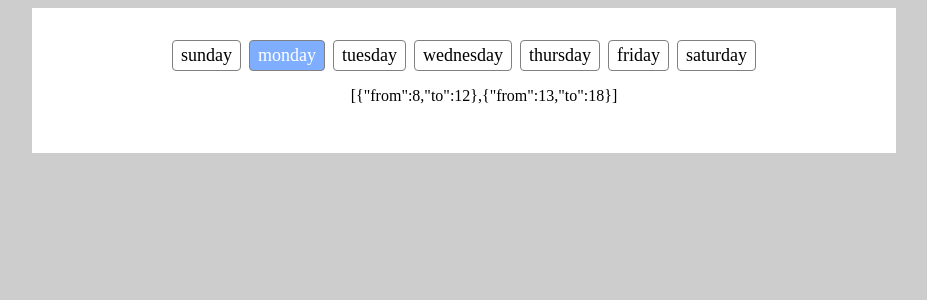
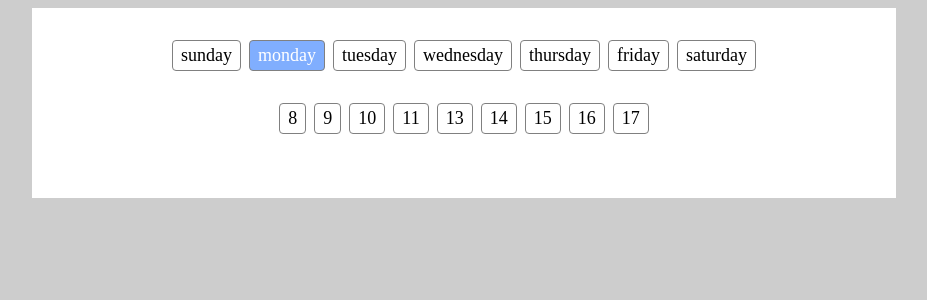
Before and after one commit to devmentorlive/4de3bfe5, a React (Create React App) app: page / in a window 1280 px wide. Both pictures are taken after a click on the item "monday". Shown: the top 300 px of the page, without its empty margins (176-1103 px from the left). Built offline with nearby package versions, Linux system fonts and the light colour scheme.

Commit message:
basic slots

```diff
--- a/src/app/day-names.jsx
+++ b/src/app/day-names.jsx
@@ -2,7 +2,7 @@ import React from "react";
 
 export default function DayNames({ days, selectedDay, setSelectedDay }) {
   return (
-    <ul className="days">
+    <ul className="horizontal">
       {Object.keys(days).map((name) => (
         <li
           onClick={() => setSelectedDay(name)}
--- a/src/app/index.jsx
+++ b/src/app/index.jsx
@@ -6,6 +6,17 @@ import "./styles.css";
 
 export default function App() {
   const [selectedDay, setSelectedDay] = useState(null);
+  const blocks = days[selectedDay];
+
+  function getSlots(block) {
+    const slots = [];
+    for (let i = block.from; i < block.to; i++) {
+      slots.push(i);
+    }
+
+    return slots;
+  }
+
   return (
     <div className="wrapper">
       <DayNames
@@ -14,9 +25,15 @@ export default function App() {
         setSelectedDay={setSelectedDay}
       />
 
-      {selectedDay ? (
-        <ul className="hours">{JSON.stringify(days[selectedDay])}</ul>
-      ) : null}
+      <div className="slots">
+        {selectedDay ? (
+          <ul className="horizontal">
+            {blocks.map((block) =>
+              getSlots(block).map((slot) => <li>{slot}</li>)
+            )}
+          </ul>
+        ) : null}
+      </div>
     </div>
   );
 }
--- a/src/app/styles.css
+++ b/src/app/styles.css
@@ -12,12 +12,12 @@ body {
   text-align: center;
 }
 
-ul.days {
+ul.horizontal {
   margin: 0;
   padding: 0;
 }
 
-ul.days li {
+ul.horizontal li {
   display: inline-block;
   margin-right: 8px;
   padding: 4px 8px;
@@ -26,11 +26,15 @@ ul.days li {
   font-size: 18px;
 }
 
-ul.days li:last-child {
+ul.horizontal li:last-child {
   margin-right: 0;
 }
 
-ul.days li.selected {
+ul.horizontal li.selected {
   background-color: rgb(128, 174, 254);
   color: white;
 }
+
+.slots {
+  margin: 2rem 0;
+}
```
